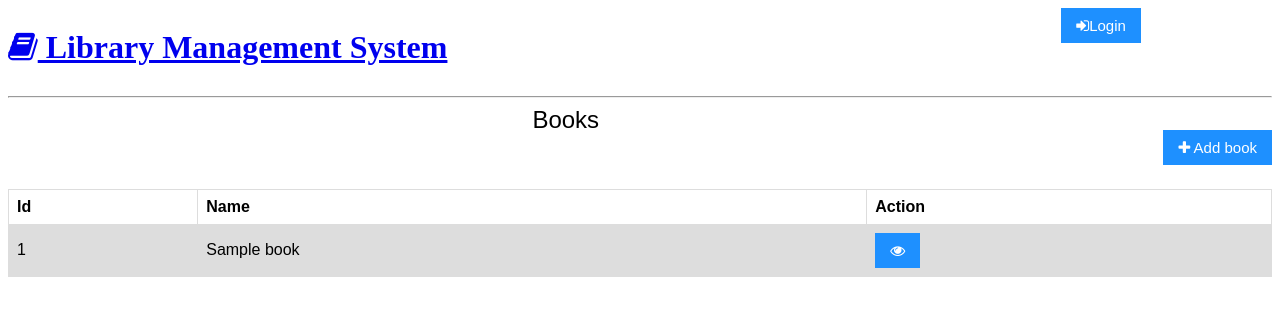
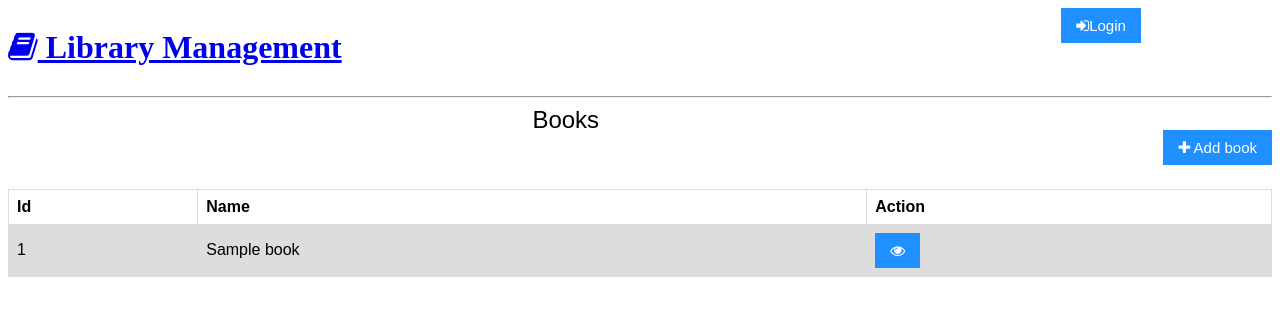
Before and after one commit to sadanandwargad/libraby_management, a Django app: template base/templates/base/home.html in a window 1280 px wide. Shown: the top 316 px of the page. Run offline with Django 3.2, Linux system fonts and the light colour scheme; the template is opened without the code that fills it: most values are stand-ins (such as "Sample title", 1, 10 or a date in 2020); some libraries are stand-ins or nearby versions.

Commit message:
modified readme file

```diff
--- a/templates/main.html
+++ b/templates/main.html
@@ -5,7 +5,7 @@
     <meta charset="UTF-8">
     <meta name="viewport" content="width=device-width, initial-scale=1.0">
     <meta http-equiv="X-UA-Compatible" content="ie=edge">
-    <title>Library Management System</title>
+    <title>Library Management</title>
   </head>
     <link rel="stylesheet" href="https://cdnjs.cloudflare.com/ajax/libs/font-awesome/4.7.0/css/font-awesome.min.css">
 
--- a/templates/navbar.html
+++ b/templates/navbar.html
@@ -20,7 +20,7 @@
 <div class='home-container' >
     <div>
         <a href='/'>
-            <h1><i class="fa fa-book" aria-hidden="true"></i> Library Management System</h1>
+            <h1><i class="fa fa-book" aria-hidden="true"></i> Library Management</h1>
         </a>
     </div>
 
```
Also changed, not shown: README.md.
